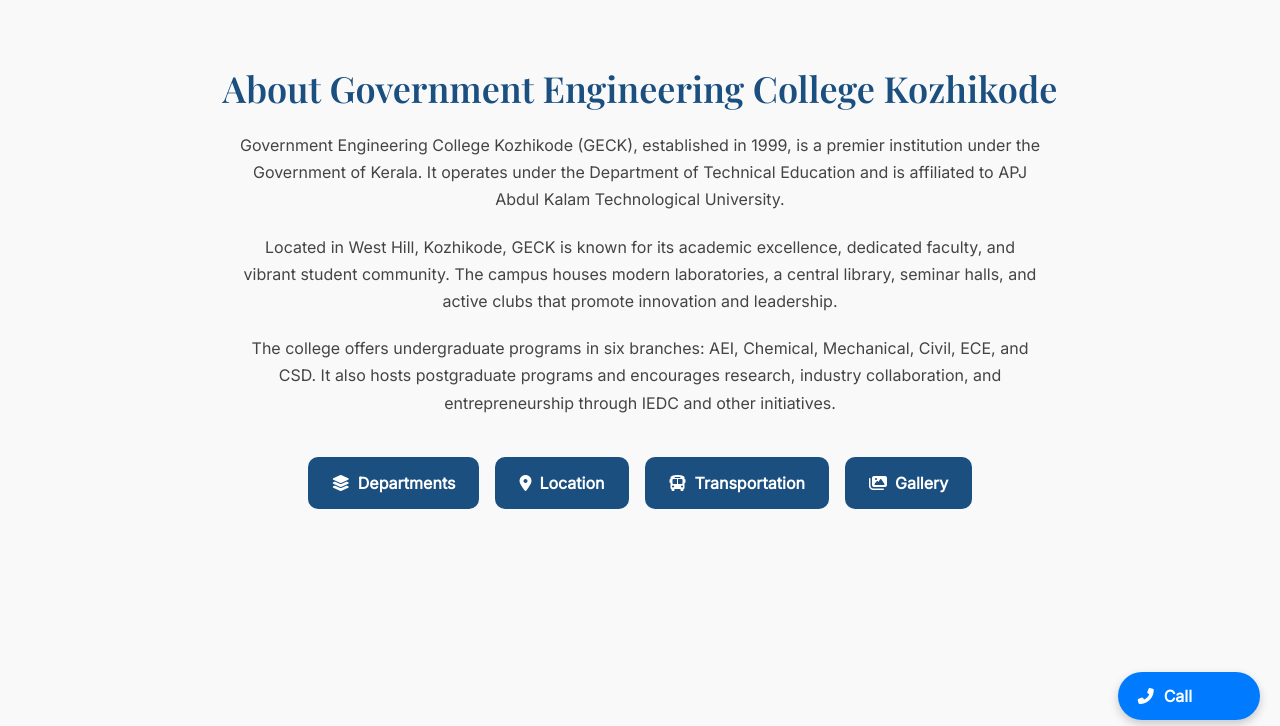
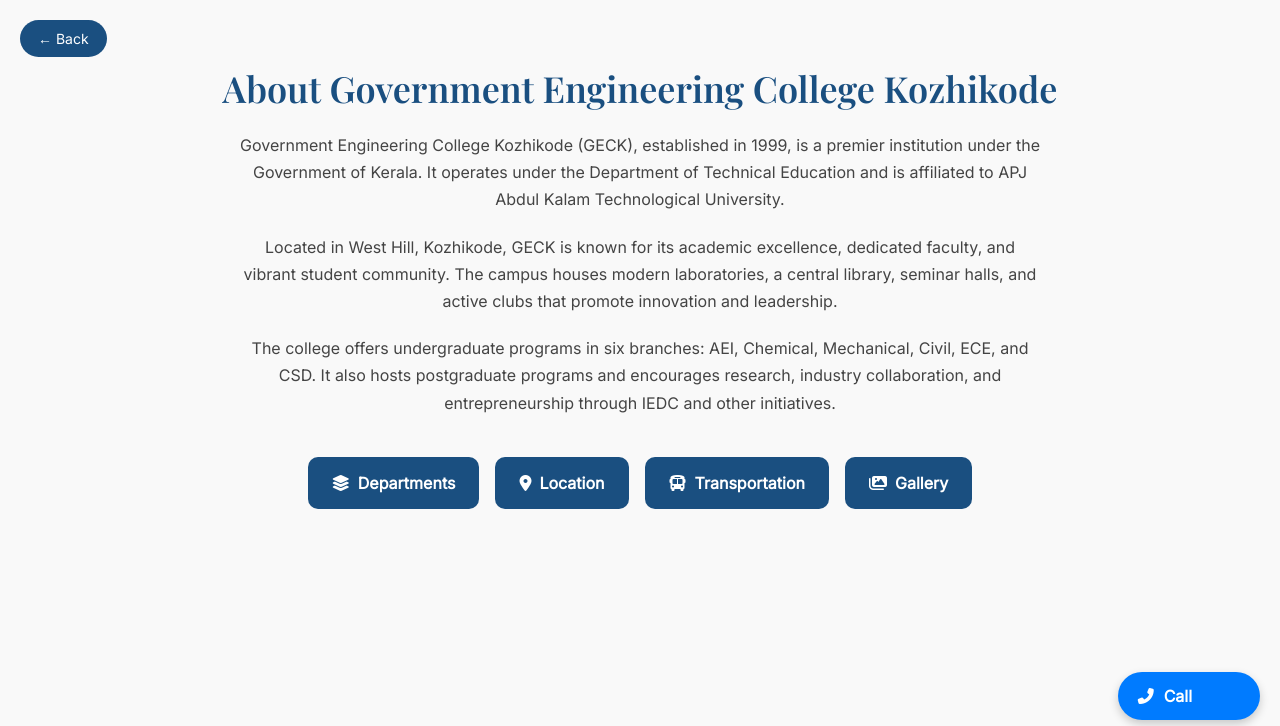
Before and after one commit to fidhathasnin/keam-admission-helpdesk, a plain HTML site: page college.html in a window 1280 px wide. Shown: the top 726 px of the page. Drawn offline with nearby package versions, Linux system fonts and the light colour scheme.

Commit message:
add college

```diff
--- a/college.html
+++ b/college.html
@@ -100,6 +100,22 @@
   transform: translateY(-2px) scale(1.05);
   opacity: 0.95;
 }
+.back-button {
+  position: fixed;
+  top: 20px;
+  left: 20px;
+  background: #1a4f80;
+  color: white;
+  padding: 10px 18px;
+  border-radius: 30px;
+  font-size: 14px;
+  text-decoration: none;
+  z-index: 1001;
+  transition: background 0.3s ease;
+}
+.back-button:hover {
+  background: #123a5f;
+}
 
 /* Animations */
 @keyframes fadeIn {
@@ -117,7 +133,9 @@
 
   </style>
 </head>
-<body>  <div class="container">
+<body>
+  <a href="index.html" class="back-button">← Back</a>
+ <div class="container">
     <h1>About Government Engineering College Kozhikode</h1><p>
   Government Engineering College Kozhikode (GECK), established in 1999, is a premier institution under the Government of Kerala. It operates under the Department of Technical Education and is affiliated to APJ Abdul Kalam Technological University.
 </p>
```
